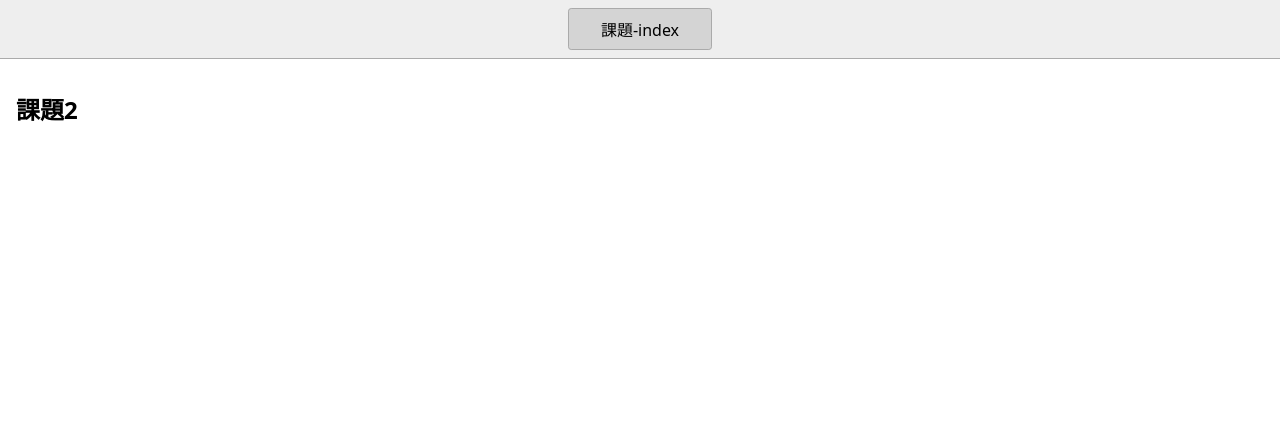
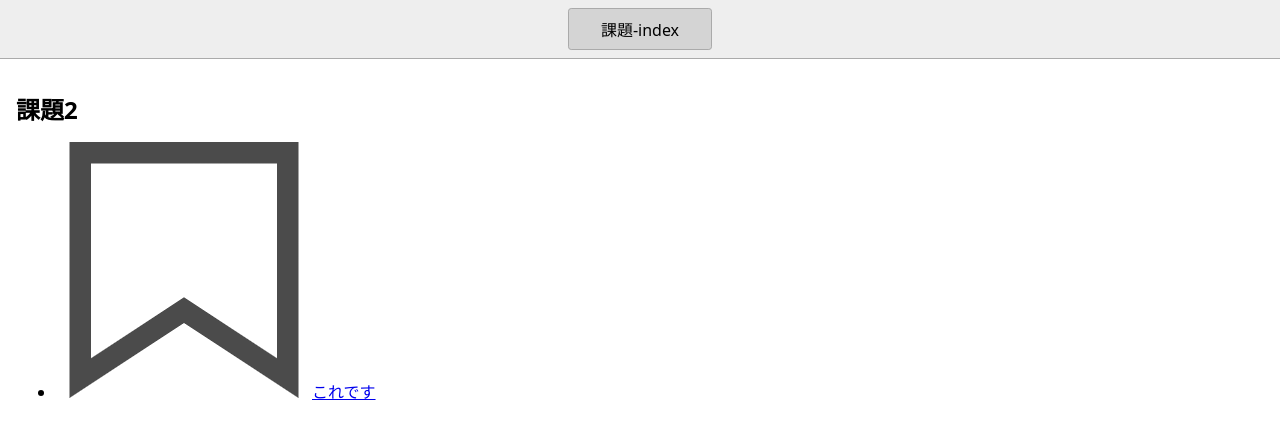
Before and after one commit to hiko-uiux/js-practice, a plain HTML site: page 2/index.html in a window 1280 px wide. Drawn offline with Linux system fonts and the light colour scheme.

Commit message:
feat: Lesson2 Beta for PR

```diff
--- a/2/index.html
+++ b/2/index.html
@@ -15,7 +15,7 @@
   </nav>
   <main>
     <h1>課題2</h1>
-    <ul id="js-target"></ul>
+    <ul id="target"></ul>
   </main>
 </body>
 
--- a/2/index.js
+++ b/2/index.js
@@ -1,5 +1,35 @@
-// DOM-select
+// Must1:DOM-select
+const list = document.getElementById("target");
 
-// NODE-create
+// Must2:NODE-create
+const infoList = {
+  li: "",
+  a: { href: "1.html", text: "これです" },
+  img: { src: "bookmark.png", alt: "ブックマーク" },
+};
 
-// NODE-insert
+const propNames = Object.keys(infoList);
+let nodeList = [];
+propNames.forEach((item) => {
+  nodeList.push(document.createElement(item));
+});
+
+// Want:setAttr-function
+function addAttr(num, attr) {
+  nodeList[num].setAttribute(attr, infoList[propNames[num]][attr]);
+  return nodeList[num];
+}
+// img-create
+let imgNode = addAttr(2, "src");
+imgNode = addAttr(2, "alt");
+// a-create
+let aNode = addAttr(1, "href");
+aNode.appendChild(imgNode);
+const aNodeText = document.createTextNode(infoList.a.text);
+aNode.append(aNodeText);
+// li-create
+nodeList[0].appendChild(aNode);
+let liNode = nodeList[0];
+
+// Must3:NODE-insert
+list.appendChild(liNode);
```
Also changed, not shown: 2/bookmark.png (added).
